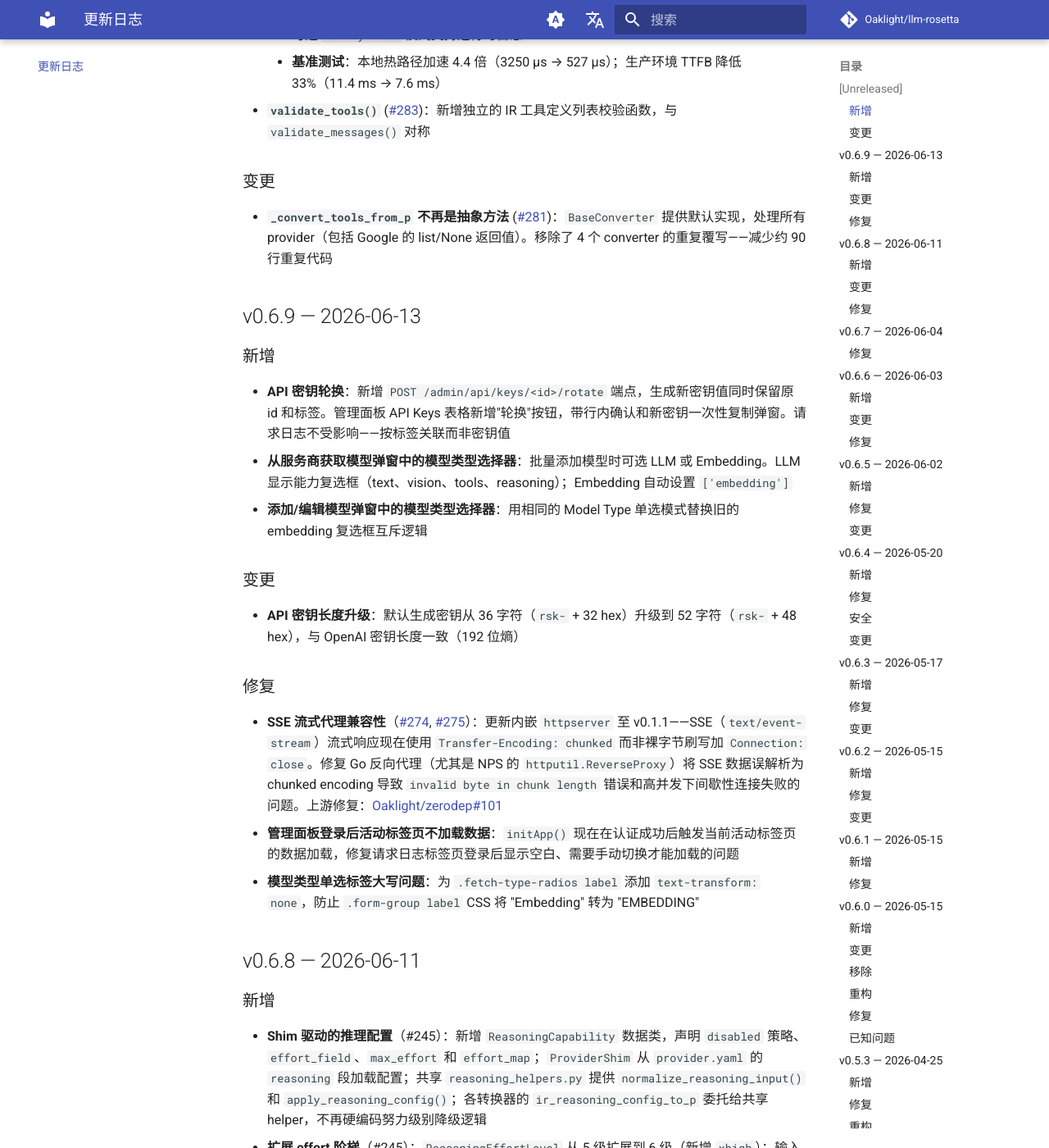
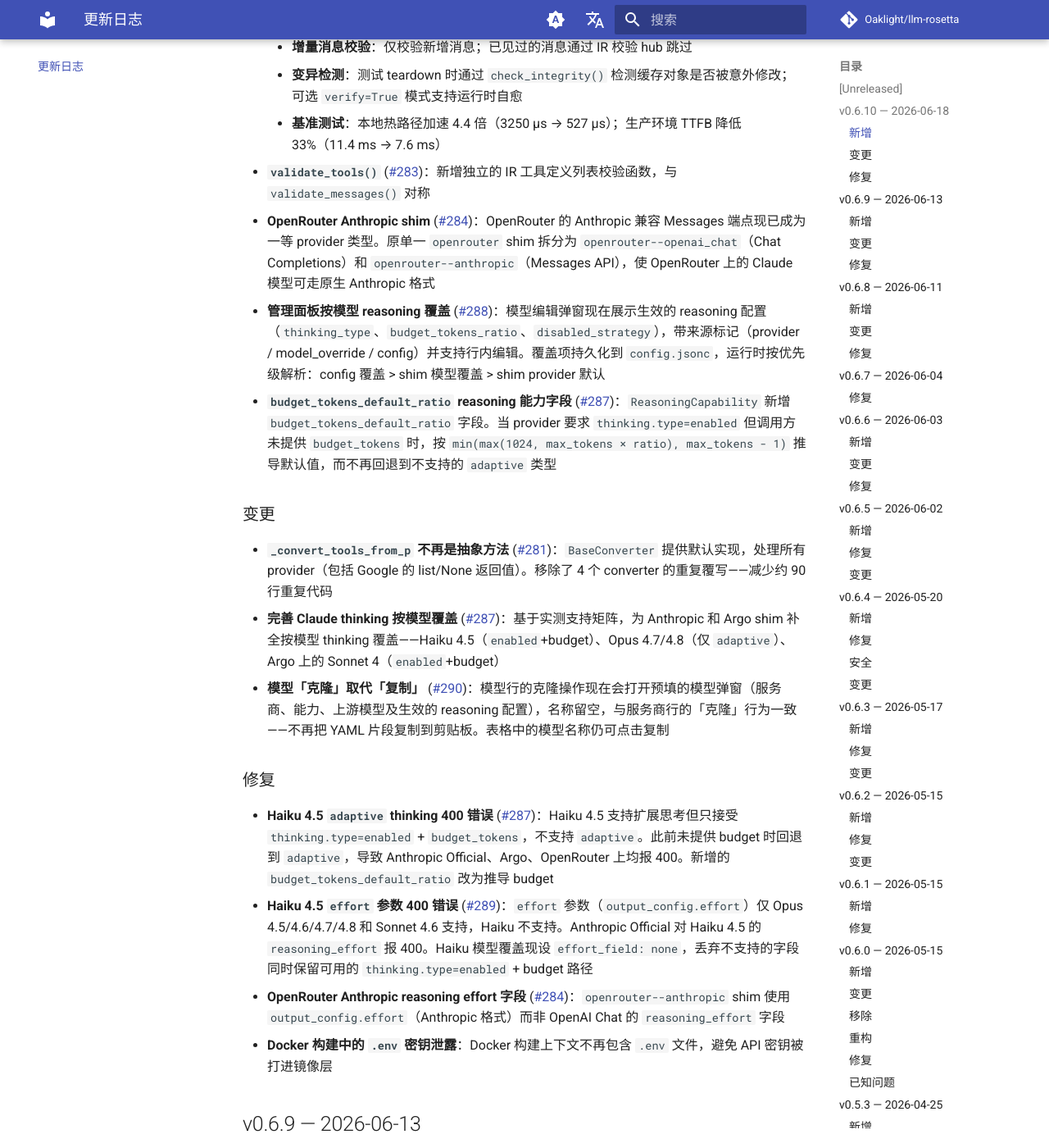
Before and after one commit to Oaklight/llm-rosetta, an MkDocs documentation site: the page built from docs/changelog.md, in a window 1280 px wide and 1400 px high, scrolled down 623 px. Shown: the whole window at 82% size. Built offline with MkDocs 1.6.1 and Material for MkDocs 9.7.7, drawn with Linux system fonts in a browser that asks for light colours; comment, search, counter and statistics services are not loaded.

Commit message:
docs: changelog for v0.6.10 (zh)

```diff
--- a/docs/changelog.md
+++ b/docs/changelog.md
@@ -8,6 +8,8 @@
 
 ## [Unreleased]
 
+## v0.6.10 — 2026-06-18
+
 ### 新增
 
 - **进程级转换缓存** ([#276](https://github.com/Oaklight/llm-rosetta/issues/276), [#279](https://github.com/Oaklight/llm-rosetta/pull/279), [#281](https://github.com/Oaklight/llm-rosetta/pull/281), [#283](https://github.com/Oaklight/llm-rosetta/pull/283))：基于内容哈希的逐条 LRU 缓存，支持访问刷新 TTL（默认 30 分钟），覆盖工具转换、Schema 清理和 IR 校验。消除了会话轮次间对不变工具定义和消息的重复处理
@@ -17,10 +19,22 @@
     - **变异检测**：测试 teardown 时通过 `check_integrity()` 检测缓存对象是否被意外修改；可选 `verify=True` 模式支持运行时自愈
     - **基准测试**：本地热路径加速 4.4 倍（3250 µs → 527 µs）；生产环境 TTFB 降低 33%（11.4 ms → 7.6 ms）
 - **`validate_tools()`** ([#283](https://github.com/Oaklight/llm-rosetta/pull/283))：新增独立的 IR 工具定义列表校验函数，与 `validate_messages()` 对称
+- **OpenRouter Anthropic shim** ([#284](https://github.com/Oaklight/llm-rosetta/pull/284))：OpenRouter 的 Anthropic 兼容 Messages 端点现已成为一等 provider 类型。原单一 `openrouter` shim 拆分为 `openrouter--openai_chat`（Chat Completions）和 `openrouter--anthropic`（Messages API），使 OpenRouter 上的 Claude 模型可走原生 Anthropic 格式
+- **管理面板按模型 reasoning 覆盖** ([#288](https://github.com/Oaklight/llm-rosetta/pull/288))：模型编辑弹窗现在展示生效的 reasoning 配置（`thinking_type`、`budget_tokens_ratio`、`disabled_strategy`），带来源标记（provider / model_override / config）并支持行内编辑。覆盖项持久化到 `config.jsonc`，运行时按优先级解析：config 覆盖 > shim 模型覆盖 > shim provider 默认
+- **`budget_tokens_default_ratio` reasoning 能力字段** ([#287](https://github.com/Oaklight/llm-rosetta/pull/287))：`ReasoningCapability` 新增 `budget_tokens_default_ratio` 字段。当 provider 要求 `thinking.type=enabled` 但调用方未提供 `budget_tokens` 时，按 `min(max(1024, max_tokens × ratio), max_tokens - 1)` 推导默认值，而不再回退到不支持的 `adaptive` 类型
 
 ### 变更
 
 - **`_convert_tools_from_p` 不再是抽象方法** ([#281](https://github.com/Oaklight/llm-rosetta/pull/281))：`BaseConverter` 提供默认实现，处理所有 provider（包括 Google 的 list/None 返回值）。移除了 4 个 converter 的重复覆写——减少约 90 行重复代码
+- **完善 Claude thinking 按模型覆盖** ([#287](https://github.com/Oaklight/llm-rosetta/pull/287))：基于实测支持矩阵，为 Anthropic 和 Argo shim 补全按模型 thinking 覆盖——Haiku 4.5（`enabled`+budget）、Opus 4.7/4.8（仅 `adaptive`）、Argo 上的 Sonnet 4（`enabled`+budget）
+- **模型「克隆」取代「复制」** ([#290](https://github.com/Oaklight/llm-rosetta/pull/290))：模型行的克隆操作现在会打开预填的模型弹窗（服务商、能力、上游模型及生效的 reasoning 配置），名称留空，与服务商行的「克隆」行为一致——不再把 YAML 片段复制到剪贴板。表格中的模型名称仍可点击复制
+
+### 修复
+
+- **Haiku 4.5 `adaptive` thinking 400 错误** ([#287](https://github.com/Oaklight/llm-rosetta/pull/287))：Haiku 4.5 支持扩展思考但只接受 `thinking.type=enabled` + `budget_tokens`，不支持 `adaptive`。此前未提供 budget 时回退到 `adaptive`，导致 Anthropic Official、Argo、OpenRouter 上均报 400。新增的 `budget_tokens_default_ratio` 改为推导 budget
+- **Haiku 4.5 `effort` 参数 400 错误** ([#289](https://github.com/Oaklight/llm-rosetta/pull/289))：`effort` 参数（`output_config.effort`）仅 Opus 4.5/4.6/4.7/4.8 和 Sonnet 4.6 支持，Haiku 不支持。Anthropic Official 对 Haiku 4.5 的 `reasoning_effort` 报 400。Haiku 模型覆盖现设 `effort_field: none`，丢弃不支持的字段同时保留可用的 `thinking.type=enabled` + budget 路径
+- **OpenRouter Anthropic reasoning effort 字段** ([#284](https://github.com/Oaklight/llm-rosetta/pull/284))：`openrouter--anthropic` shim 使用 `output_config.effort`（Anthropic 格式）而非 OpenAI Chat 的 `reasoning_effort` 字段
+- **Docker 构建中的 `.env` 密钥泄露**：Docker 构建上下文不再包含 `.env` 文件，避免 API 密钥被打进镜像层
 
 ## v0.6.9 — 2026-06-13
 
```
